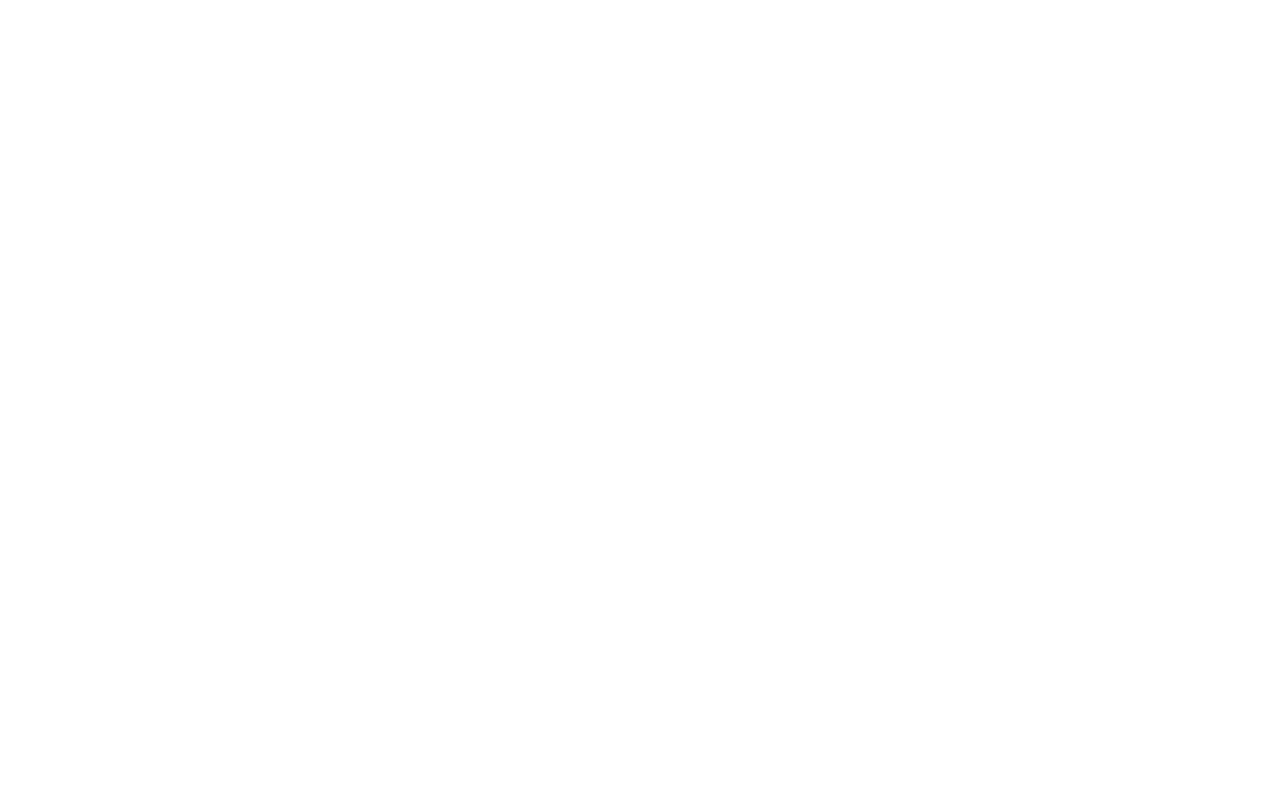
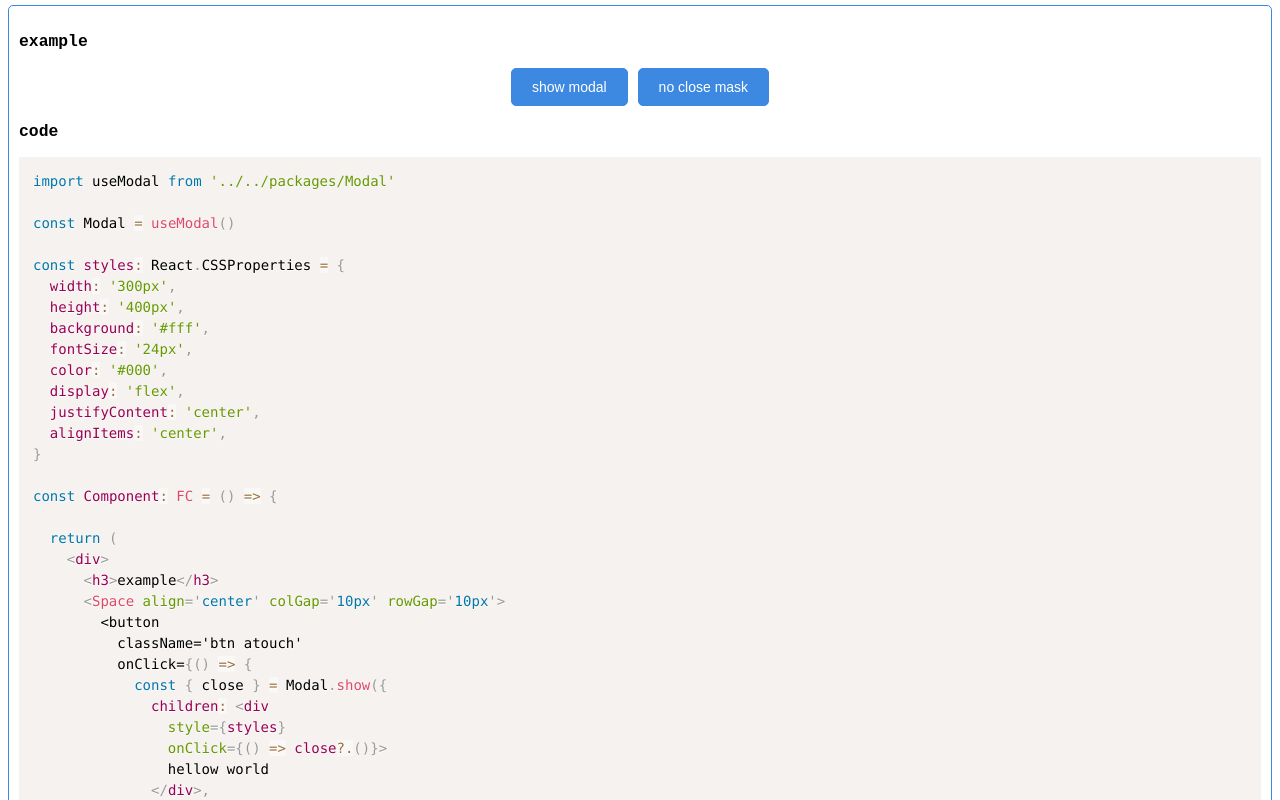
Before and after one commit to daiyu5577/yuwan, a React (Vite) app: page / in a window 1280 px wide. Shown: the part 4020-4820 px from the top of the page. Before the commit the page ends 3988 px from the top, so only its background shows below. Built offline with nearby package versions, Linux system fonts and the light colour scheme.

Commit message:
feat: add modal

```diff
--- a/packages/Layout/index.tsx
+++ b/packages/Layout/index.tsx
@@ -1,9 +1,8 @@
 import React, { useState, useRef, useEffect, createContext, useContext } from "react";
 import Toast from "../Toast";
-import StackModal from "../StackModal";
 import useModal from "../Modal";
 
-const Modal = useModal()
+export const Modal = useModal()
 export interface Themes {
   '--tost-duration': string
   '--animation-timing-function': string
@@ -60,7 +59,6 @@
       {!isReload && children}
       <Toast />
       <Modal />
-      <StackModal />
       <style>{`:root { ${styles} }`}</style>
     </LayoutContext.Provider>
   );
--- a/packages/Modal/index.tsx
+++ b/packages/Modal/index.tsx
@@ -1,16 +1,14 @@
 import React, { useEffect, useState, useRef, useContext } from 'react'
 import { createPortal } from 'react-dom';
+import { generateUid } from '../utils/index'
 import style from './index.module.less'
-
-const getModalId = (prefix = '') => {
-  return `${prefix}_${Date.now()}_${Math.random().toString(36).substring(2)}`
-}
 
 type ShowModalProps = {
   children: React.ReactNode
   className?: string
   otherStyle?: React.CSSProperties
   isClickMaskClose?: boolean
+  onClickMask?: () => void
 }
 type ModalItemProps = ShowModalProps & {
   id: string
@@ -29,6 +27,7 @@
       otherStyle,
       className = '',
       close,
+      onClickMask,
       isShow
     } = props
 
@@ -38,6 +37,7 @@
         className={`${style.itemModal} ${className}`}
         style={{ ...otherStyle }}
         onClick={() => {
+          onClickMask?.()
           isClickMaskClose && close()
         }}
       >
@@ -60,7 +60,7 @@
     const [list, setList] = useState<(ModalItemProps)[]>([])
 
     const show = (props: ShowModalProps) => {
-      const id = getModalId(`itemModal_${countRef.current}`)
+      const id = generateUid(`itemModal_${countRef.current}`)
       const modalItemProps: ModalItemProps = {
         ...props,
         id,
@@ -114,7 +114,7 @@
   }
 
   Modal.show = (props: ShowModalProps) => {
-    return { id: getModalId(), close: () => { } }
+    return { id: generateUid(), close: () => { } }
   }
 
   Modal.hide = (id: string) => { }
--- a/packages/StackModal/index.module.less
+++ /dev/null
@@ -1,35 +0,0 @@
-.baseModal {
-
-  :global {
-    @keyframes opacity-scale {
-      0% {
-        opacity: 0;
-        transform: scale(0.4) translate3d(0, 0, 0);
-      }
-
-      100% {
-        opacity: 1;
-        transform: scale(1) translate3d(0, 0, 0);
-      }
-    }
-
-    .stackItemModal {
-      position: fixed;
-      z-index: 9;
-      left: 0;
-      top: 0;
-      right: 0;
-      bottom: 0;
-    }
-
-    .stackItemModal-mask {
-      background-color: rgba(0, 0, 0, 0.6);
-    }
-
-    .stackItemModal-cnt {
-      // :local {
-      //   animation: opacity-scale 0.3s cubic-bezier(0.8, -0.2, 0.1, 1.6);
-      // }
-    }
-  }
-}
--- a/packages/StackModal/index.tsx
+++ /dev/null
@@ -1,103 +0,0 @@
-import React, { useEffect, useState, useRef, useContext } from 'react'
-import { createPortal } from 'react-dom';
-import style from './index.module.less'
-
-interface Props {
-  className?: string
-  otherStyle?: React.CSSProperties
-}
-
-type ShowProps = {
-  className?: string
-  otherStyle?: React.CSSProperties
-  children: React.ReactNode
-  idPrefix?: string
-  isShowMask?: boolean
-  isClickMaskHide?: boolean
-  onClickMask?: () => void
-}
-
-type ListItem = ShowProps & {
-  id: string
-  onClickMaskDom: () => void
-}
-
-export const generateId = (prefix: string) => {
-  return `${prefix}_${Math.random().toString(36).substring(2)}_${Date.now()}`
-}
-
-export default function StackModal(props: Props) {
-
-  const { className = '', otherStyle = {} } = props
-
-  const [list, setList] = useState<ListItem[]>([])
-  const [update, setUpdate] = useState<number>(0)
-
-  const onShow = (params: ShowProps) => {
-    const id = generateId(params.idPrefix || '')
-    const onClickMaskDom = () => {
-      if (params?.isClickMaskHide) {
-        close(id)
-        params?.onClickMask?.()
-        return
-      }
-      params?.onClickMask?.()
-    }
-    const item = {
-      ...params,
-      id,
-      onClickMaskDom
-    }
-    setList(v => [...v, item])
-    return onClickMaskDom
-  }
-
-  const onHideAll = () => {
-    setList([])
-  }
-
-  const onUpdate = () => {
-    setUpdate(v => v += 1)
-  }
-
-  const close = (id: string) => {
-    setList(list => list.filter(v => v.id != id))
-  }
-
-  useEffect(() => {
-    StackModal.show = onShow
-    StackModal.hideAll = onHideAll
-    StackModal.update = onUpdate
-  }, [])
-
-  return (
-    createPortal(
-      <div className={`${style.baseModal} ${className}`} style={{ ...otherStyle }}>
-        {
-          list.map(v => (
-            <div
-              key={v.id}
-              className={`stackItemModal ${v?.isShowMask || v?.isShowMask === undefined ? 'stackItemModal-mask' : ''} ${v.className}`}
-              style={{ ...v.otherStyle }}
-              onClick={v?.onClickMaskDom}
-            >
-              <div onClick={e => e.stopPropagation()} className="stackItemModal-cnt">
-                {v.children}
-              </div>
-            </div>
-          ))
-        }
-      </div>,
-      document.body
-    ) as React.JSX.Element
-  )
-}
-
-
-StackModal.show = (params: ShowProps) => {
-  return () => { }
-}
-
-StackModal.hideAll = () => { }
-
-StackModal.update = () => { }
--- a/packages/index.ts
+++ b/packages/index.ts
@@ -1,5 +1,5 @@
 import './index.less'
-export { default as Layout, useLayout } from './Layout'
+export { default as Layout, useLayout, Modal } from './Layout'
 export { default as Toast, SvgLoading } from './Toast'
 export { default as useModal } from './Modal'
 export { default as Space } from './Space'
--- a/src/App/index.tsx
+++ b/src/App/index.tsx
@@ -4,6 +4,7 @@
 import 'prismjs/themes/prism.min.css'
 import Space, { name as SpaceName } from '../Space'
 import Toast, { name as ToastName } from '../Toast'
+import Modal, { name as ModalName } from '../Modal'
 import LuckDraw, { name as LuckDrawName } from '../LuckDraw'
 import Danmu, { name as DanmuName } from '../Danmu'
 import styles from './index.module.less'
@@ -27,6 +28,10 @@
   {
     name: ToastName,
     component: Toast,
+  },
+  {
+    name: ModalName,
+    component: Modal,
   },
 ]
 
--- /dev/null
+++ b/src/Modal/index.tsx
@@ -0,0 +1,123 @@
+import React, { type FC } from 'react'
+import Space from '../../packages/Space'
+import useModal from '../../packages/Modal'
+
+const Modal = useModal()
+
+const styles: React.CSSProperties = {
+  width: '300px',
+  height: '400px',
+  background: '#fff',
+  fontSize: '24px',
+  color: '#000',
+  display: 'flex',
+  justifyContent: 'center',
+  alignItems: 'center',
+}
+
+const Component: FC = () => {
+
+  return (
+    <div>
+      <h3>example</h3>
+      <Space align='center' colGap='10px' rowGap='10px'>
+        <button
+          className='btn atouch'
+          onClick={() => {
+            const { close } = Modal.show({
+              children: <div
+                style={styles}
+                onClick={() => close?.()}>
+                hellow world
+              </div>,
+            })
+          }}>
+          show modal
+        </button>
+        <button
+          className='btn atouch'
+          onClick={() => {
+            const { close } = Modal.show({
+              isClickMaskClose: false,
+              children: <div
+                style={styles}
+                onClick={() => close?.()}>
+                mask
+              </div>,
+            })
+          }}>
+          no close mask
+        </button>
+      </Space>
+      <h3>code</h3>
+      <pre>
+        <code className="language-jsx">
+          {`import useModal from '../../packages/Modal'
+
+const Modal = useModal()
+
+const styles: React.CSSProperties = {
+  width: '300px',
+  height: '400px',
+  background: '#fff',
+  fontSize: '24px',
+  color: '#000',
+  display: 'flex',
+  justifyContent: 'center',
+  alignItems: 'center',
+}
+
+const Component: FC = () => {
+
+  return (
+    <div>
+      <h3>example</h3>
+      <Space align='center' colGap='10px' rowGap='10px'>
+        <button
+          className='btn atouch'
+          onClick={() => {
+            const { close } = Modal.show({
+              children: <div
+                style={styles}
+                onClick={() => close?.()}>
+                hellow world
+              </div>,
+            })
+          }}>
+          show modal
+        </button>
+        <button
+          className='btn atouch'
+          onClick={() => {
+            const { close } = Modal.show({
+              isClickMaskClose: false,
+              children: <div
+                style={styles}
+                onClick={() => close?.()}>
+                mask
+              </div>,
+            })
+          }}>
+          no close mask
+        </button>
+      </Space>
+      <h3>code</h3>
+      <pre>
+        <code className="language-jsx">
+
+        </code>
+      </pre>
+      <Modal />
+    </div>
+  )
+}`}
+        </code>
+      </pre>
+      <Modal />
+    </div>
+  )
+}
+
+export const name = 'Modal'
+
+export default Component
```
Also changed, not shown: 1 other file (tests, documents, lock files or other folders).
